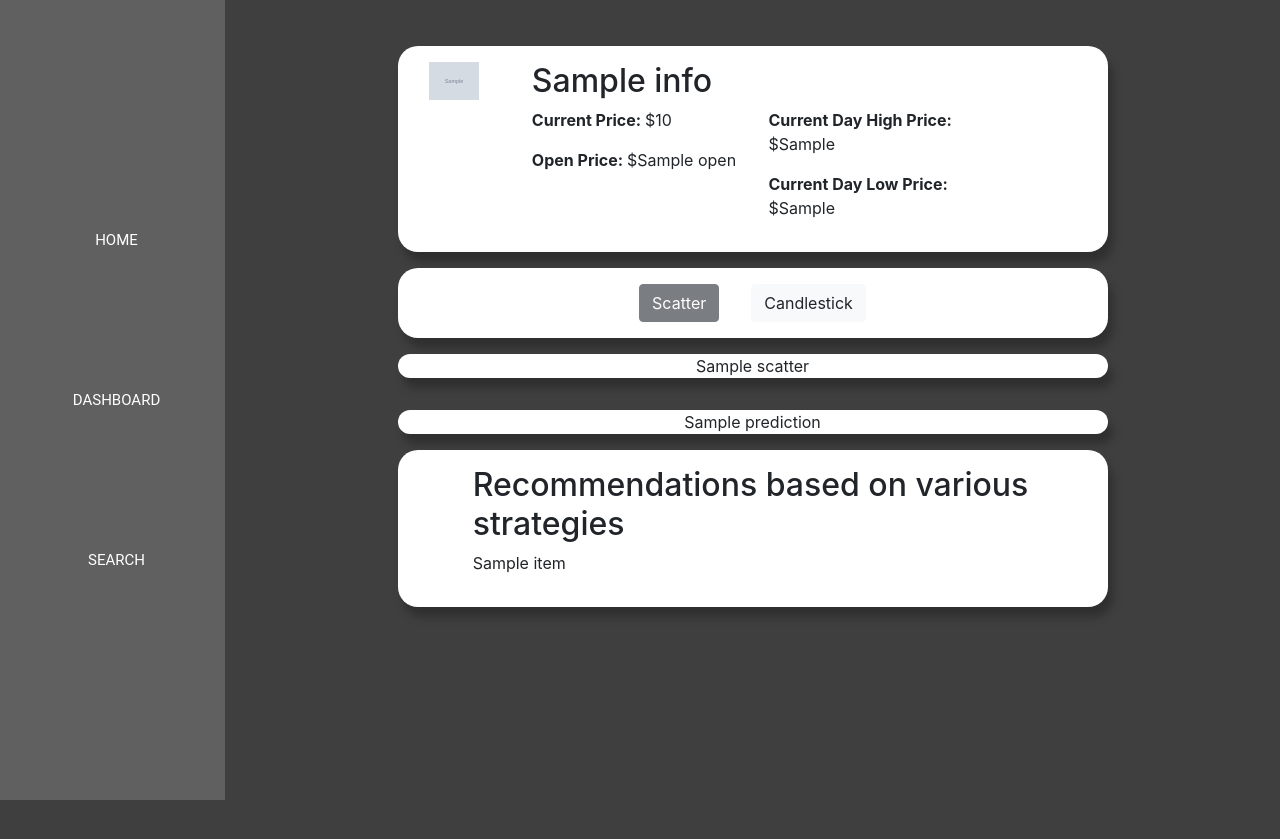
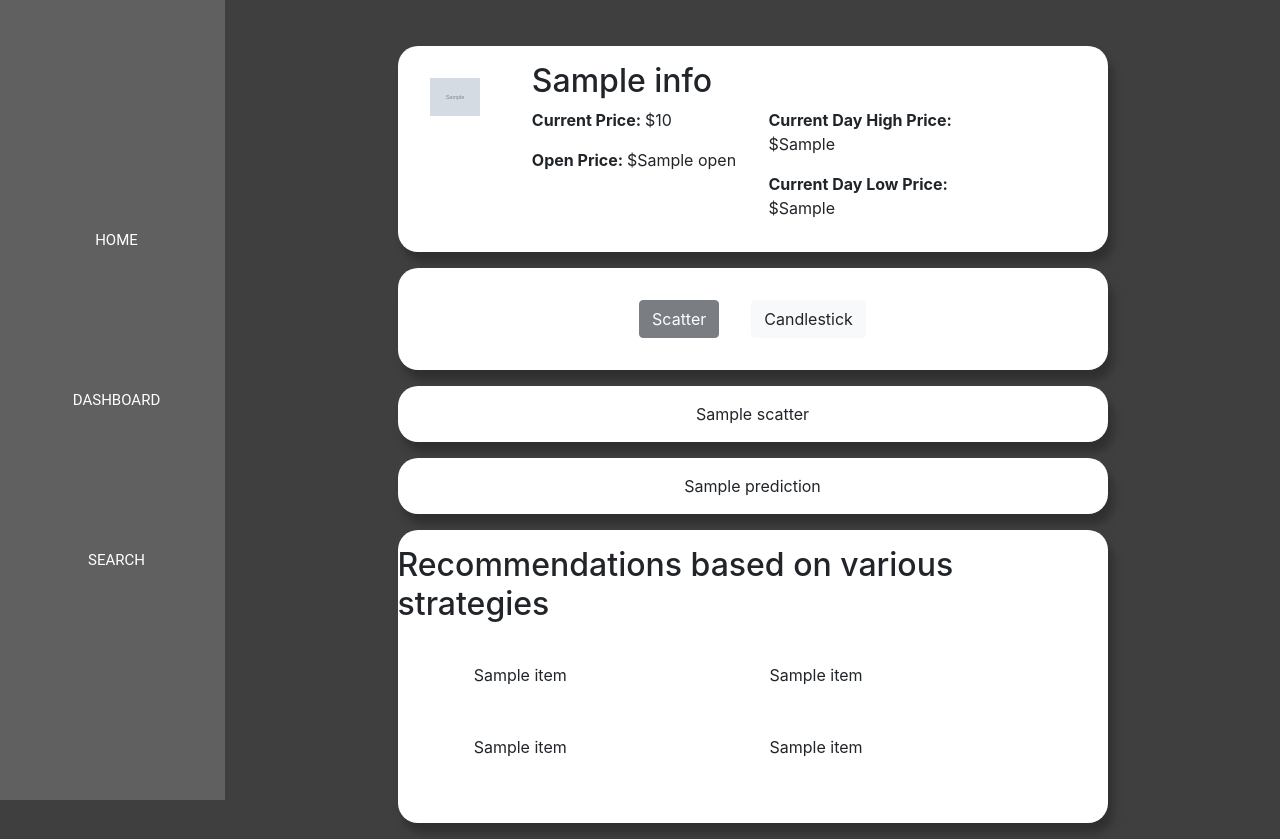
Before and after one commit to xyronic15/Stock-Recommendation-System-Django, a Django app: template stockpredictor/main/templates/main/stock.html in a window 1280 px wide. Before the commit the page ends 800 px from the top, so only its background shows below. Run offline with Django 3.2, Linux system fonts and the light colour scheme; the template is opened without the code that fills it: most values are stand-ins (such as "Sample title", 1, 10 or a date in 2020); grey boxes marked "Sample" are stand-in pictures; some libraries are stand-ins or nearby versions.

Commit message:
recommendations displayed on scrolling cards

```diff
--- a/stockpredictor/main/templates/main/stock.html
+++ b/stockpredictor/main/templates/main/stock.html
@@ -6,7 +6,7 @@
 <div class="row justify-content-center h-100">
     <div class="col-8 h-auto">
         <div class="row small-card my-3">
-            <div class="col-2 h-auto">
+            <div class="col-2 h-auto p-3">
                 <img src="{{stock.info.logo_url}}" alt="" class="stock-logo m-3">
             </div>
             <div class="col-4 h-auto p-3">
@@ -20,11 +20,11 @@
                 <p><strong>Current Day Low Price: </strong>${{stock.info.dayLow}}</p>
             </div>
         </div>
-        <div class="row justify-content-center small-card my-3">
+        <div class="row justify-content-center small-card py-3 my-3">
             <button id="scatter-button" onclick="scatterChart()" class="btn btn-dark m-3" disabled>Scatter</button>
             <button id="candle-button" onclick="candleChart()" class="btn btn-light m-3">Candlestick</button>
         </div>
-        <div class="row justify-content-center small-card my-3">
+        <div class="row justify-content-center small-card py-3 my-3">
             <div id="candlestick" style="display: none;">
                 {% autoescape off %}
                 {{candlestick}}
@@ -36,87 +36,55 @@
                 {% endautoescape %}
             </div>
         </div>
-        <div class="row small-card my-3">
         {% if prediction  == None %}
+        <div class="row small-card px-5 py-3 my-3">
             <div class="col-12 h-auto p-3">
-                <h2>Predict for next few days:</h2>
+                <h2>Get Recommendations:</h2>
                 <form method="get" action="/predict/{{stock.info.symbol}}">
                     <button type="submit" class="btn btn-dark" name="" value="">Predict</button>
                 </form>
             </div>
+        </div>
         {% endif %}
-        </div>
-        <div class="row justify-content-center small-card my-3">
         {% if prediction %}
+        <div class="row justify-content-center small-card py-3 my-3">
             <div id="prediction">
                 {% autoescape off %}
                 {{prediction}}
                 {% endautoescape %}
             </div>
+        </div>
         {% endif %}
-        </div>
-        <div class="row justify-content-center small-card my-3">
         {% if recommendation_list %}
-            <div class="col-10 h-auto p-3" id="recommendations">
+        <div class="row justify-content-center small-card py-3 my-3">
                 <h2>Recommendations based on various strategies</h2>
-                {% for key, strat in recommendation_list.items %}
-                    {% for item in strat %}
+                <div class="col-5 h-auto p-3">
+                    <div class="row p-3">
+                        {% for item in recommendation_list.MACD %}
                         <p>{{item}}</p>
                         {% endfor %}
+                    </div>
+                    <div class="row p-3">
+                        {% for item in recommendation_list.Candle %}
+                        <p>{{item}}</p>
                         {% endfor %}
+                    </div>
+                </div>
+                <div class="col-5 h-auto p-3">
+                    <div class="row p-3">
+                        {% for item in recommendation_list.RSI %}
+                        <p>{{item}}</p>
+                        {% endfor %}
+                    </div>
+                    <div class="row p-3">
+                        {% for item in recommendation_list.Predict %}
+                        <p>{{item}}</p>
+                        {% endfor %}
+                    </div>
+                </div>
         </div>
         {% endif %}
     </div>
-    </div>
-    <!-- <div class="col-5 h-auto mr-3"> -->
-        <!-- <div class="row small-card my-3">
-            <div class="col-2 h-auto">
-                <img src="{{stock.info.logo_url}}" alt="" class="stock-logo m-3">
-            </div>
-            <div class="col-10 h-auto p-3">
-                <h2>{{stock.info.longName}}</h2>
-                <p><strong>Current Price: </strong>${{stock.info.currentPrice}}</p>
-                <p><strong>Open Price: </strong>${{stock.info.open}}</p>
-                <p><strong>Current Day High Price: </strong>${{stock.info.dayHigh}}</p>
-                <p><strong>Current Day Low Price: </strong>${{stock.info.dayLow}}</p>
-            </div>
-        </div>
-        <div class="row justify-content-center small-card my-3">
-            <button id="scatter-button" onclick="scatterChart()" class="btn btn-dark m-3" disabled>Scatter</button>
-            <button id="candle-button" onclick="candleChart()" class="btn btn-light m-3">Candlestick</button>
-        </div>
-        <div class="row justify-content-center small-card my-3">
-            <div id="candlestick" style="display: none;">
-                {% autoescape off %}
-                {{candlestick}}
-                {% endautoescape %}
-            </div>
-            <div id="scatter" style="display: block;">
-                {% autoescape off %}
-                {{scatter}}
-                {% endautoescape %}
-            </div>
-        </div> -->
-    <!-- </div> -->
-    <!-- <div class="col-5 h-100 ml-3">
-        <div class="row small-card my-3">
-            <div class="col-12 h-auto p-3">
-                <h2>Predict for next few days:</h2>
-                <form method="get" action="/predict/{{stock.info.symbol}}">
-                    <button type="submit" class="btn btn-dark" name="" value="">Predict</button>
-                </form>
-            </div>
-        </div>
-        <div class="row justify-content-center small-card my-3">
-            {% if prediction %}
-            <div id="prediction">
-                {% autoescape off %}
-                {{prediction}}
-                {% endautoescape %}
-            </div>
-            {% endif %}
-        </div>
-    </div> -->
 </div>
 
 <script>
```
Also changed, not shown: stockpredictor/main/predictor.py (+5 -5 lines). Lines whose indentation alone changed are shown as unchanged.
